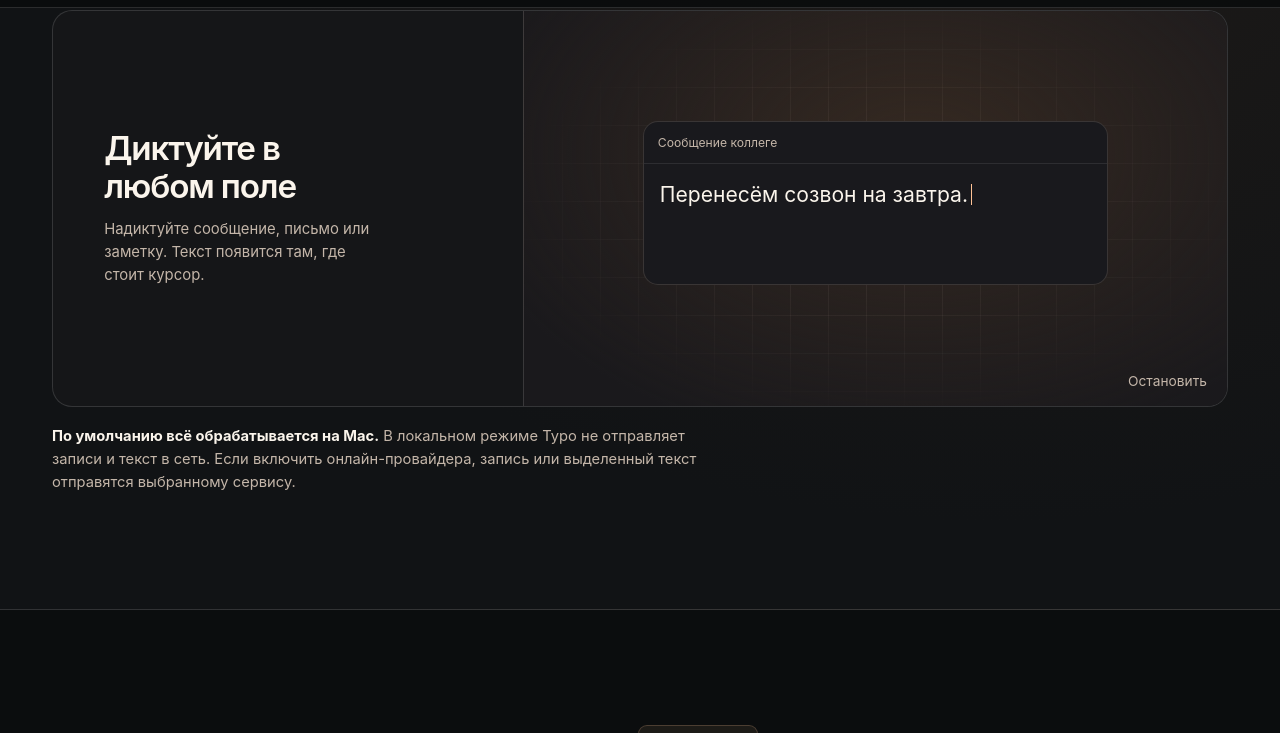
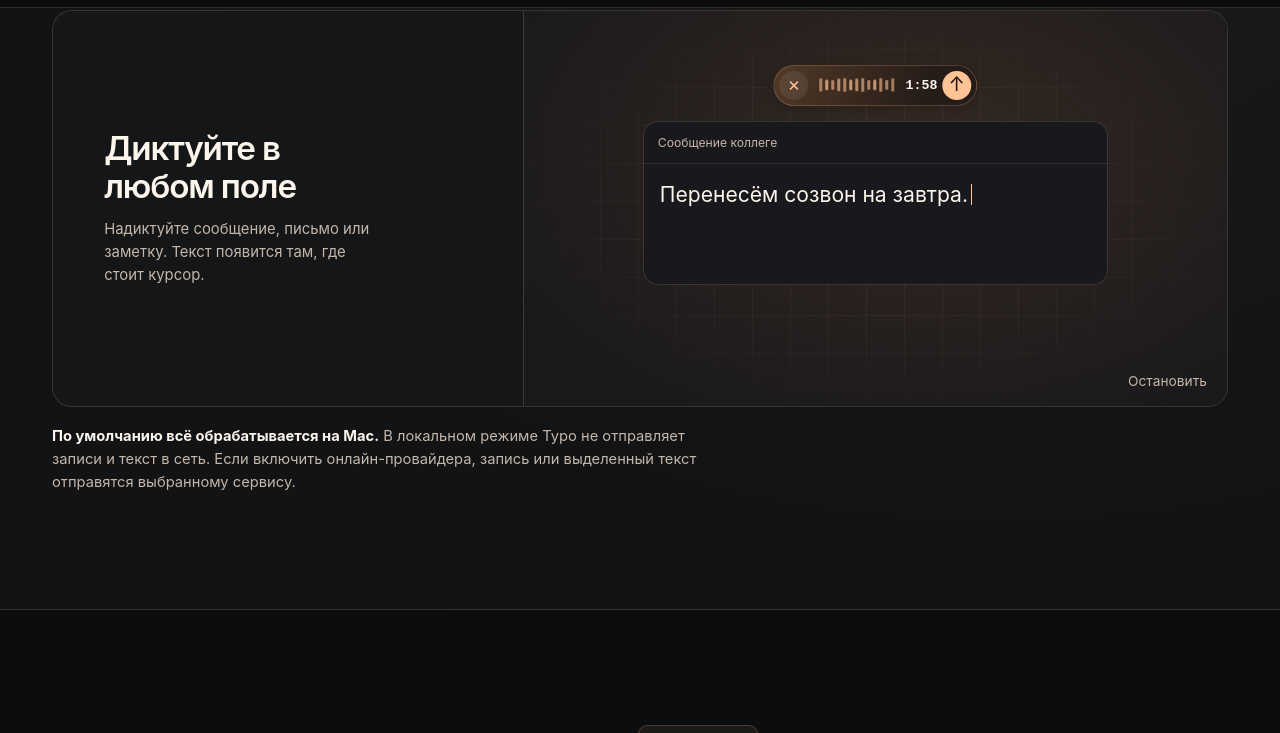
Before and after one commit to Lahuri09/Typo, a plain HTML site: page website/index.html in a window 1280 px wide. Both pictures are taken after a click on the button "Повторить". Shown: the part 1122-1855 px from the top of the page. Drawn offline with Linux system fonts and the light colour scheme.

Commit message:
Fit the native editing preview and restore the recording waveform

```diff
--- a/website/styles.css
+++ b/website/styles.css
@@ -306,12 +306,52 @@ nav a:hover, .text-link:hover { color: var(--white); text-decoration: underline;
   pointer-events: none;
 }
 .example-content[data-action="recording"] .demo-recorder {
-  position: absolute;
-  z-index: 1;
-  top: 5%;
-  right: 4%;
-  width: min(50%, 245px);
+  opacity: 1;
+  transform: translate(-50%, 0) scale(1);
+}
+.demo-hud-icon {
+  width: 29px;
+  height: 29px;
+  display: grid;
+  place-items: center;
+  flex: none;
+  border-radius: 50%;
+  background: #ffffff13;
+  line-height: 1;
+  font-size: 1.22rem;
+}
+.demo-confirm { background: var(--accent); color: var(--ink); }
+#example-time {
+  width: 3.2ch;
+  color: var(--white);
+  font: 650 .83rem ui-monospace, SFMono-Regular, monospace;
+}
+.demo-wave { display: flex; gap: 3px; align-items: center; height: 23px; }
+.demo-wave i {
+  width: 3px;
+  height: 18px;
+  border-radius: 4px;
+  background: currentColor;
+  opacity: .82;
+  transform: scaleY(var(--amplitude, .35));
+}
+.demo-wave i:nth-child(3n) { --amplitude: .58; --lag: -280ms; }
+.demo-wave i:nth-child(3n + 1) { --amplitude: .26; --lag: -440ms; }
+.demo-wave i:nth-child(4n + 2) { --amplitude: .73; --lag: -650ms; }
+.demo-wave i:first-child, .demo-wave i:last-child { --amplitude: .19; opacity: .5; }
+.example-content[data-playing="true"] .demo-wave i {
+  animation: demo-wave 970ms var(--lag, -120ms) ease-in-out alternate infinite;
+}
+@keyframes demo-wave { to { transform: scaleY(calc(1.13 - var(--amplitude, .35))); opacity: .58; } }
+.example-content[data-mode="edit"] .demo-art { grid-template-rows: minmax(0, 1fr) minmax(0, 1fr); }
+.example-content[data-mode="edit"] .demo-composer { grid-row: 2; margin-top: 0; }
+.example-content[data-mode="edit"] .demo-input { min-height: 63px; padding-block: 11px; }
+.demo-edit-tools {
+  grid-row: 1;
+  width: auto;
   height: auto;
+  max-height: 100%;
+  object-fit: contain;
   border-radius: 10px;
   opacity: 0;
   transform: translateY(6px);
```
